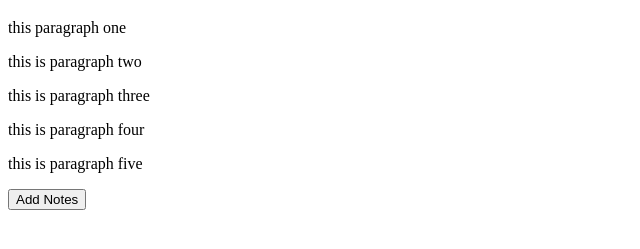
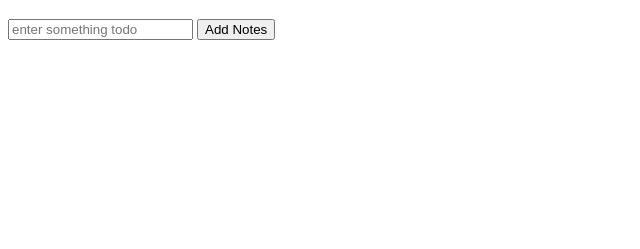
Before and after one commit to heritier24/Modern_javascript, a website: page todo-app/index.html in a window 1280 px wide. Shown: the part 61-310 px from the top of the page, without its empty margins (0-640 px from the left). Drawn offline with Linux system fonts and the light colour scheme.

Commit message:
text input live data filtering

```diff
--- a/notes-app/notes-app.js
+++ b/notes-app/notes-app.js
@@ -19,3 +19,6 @@ document.querySelector('#remove-note').addEventListener('click',function(e){
         note.remove();
     })
 })
+document.querySelector('#search-text').addEventListener('input', function(event){
+    console.log(event.target.value)
+})
--- a/todo-app/index.html
+++ b/todo-app/index.html
@@ -7,15 +7,8 @@
     <body>
         <h1>List of TODO </h1>
 
-        <p>this paragraph one </p>
-
-        <p>this is paragraph two </p>
-
-        <p> this is paragraph three </p>
-
-        <p> this is paragraph four </p>
-        <p> this is paragraph five </p>
-        <button> Add Notes</button>
+        <input type="text" id="todo-text" placeholder="enter something todo">
+        <button id="add-todo"> Add Notes</button>
         <script src="todo-app.js"></script>
     </body>
 </html>
```
Also changed, not shown: notes-app/index.html (+1 -0 lines).
